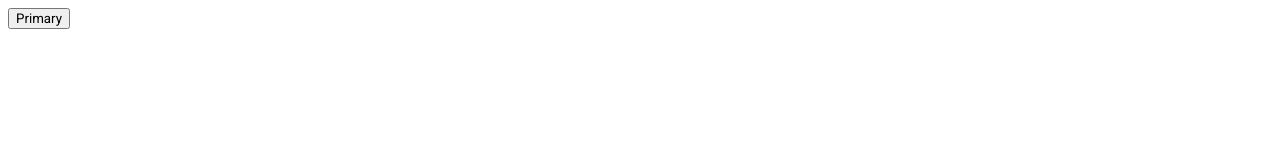
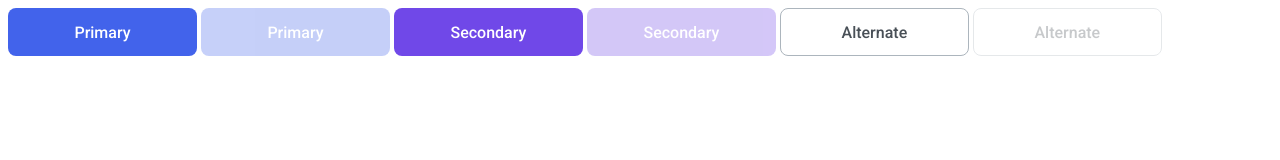
Before and after one commit to kashaeva-dev/htmlcss_helloword, a website: page 03-lection1/01-button/index.html in a window 1280 px wide. Drawn offline with Linux system fonts and the light colour scheme.

Commit message:
Add buttons

```diff
--- a/03-lection1/01-button/button.css
+++ b/03-lection1/01-button/button.css
@@ -1 +1,42 @@
-/* Стилизация кнопки */
+.button {
+    width: 189px;
+    height: 48px;
+    display: inline-block;
+    border-radius: 8px;
+    border: 0;
+    color: var(--white);
+    text-align: center;
+    font-size: 16px;
+    font-family: Roboto;
+    font-weight: 500;
+    word-wrap: break-word;
+    margin-bottom: 16px;
+}
+.button_theme_primary {
+    background-color: var(--primary);
+    transition: opacity 200ms ease-in-out, background 200ms ease-in-out;
+}
+.button_theme_secondary {
+    background-color: var(--secondary);
+    transition: opacity 200ms ease-in-out, background 200ms ease-in-out;
+}
+.button_theme_alternate {
+    background-color: var(--white);
+    transition: opacity 200ms ease-in-out, background 200ms ease-in-out;
+    border: 1px var(--grey-3) solid;
+    color: var(--grey-4);
+}
+.button_theme_primary:hover {
+    background-color: var(--primary_hover);
+}
+.button_theme_secondary:hover {
+    background-color: var(--secondary_hover);
+}
+.button_theme_alternate:hover {
+    border: 1px var(--black) solid;
+}
+.button_disabled {
+    pointer-events: none;
+    cursor: not-allowed;
+    opacity: 0.30;
+}
--- a/03-lection1/01-button/index.html
+++ b/03-lection1/01-button/index.html
@@ -8,6 +8,11 @@
     <body>
         <div>
             <button class="button button_theme_primary">Primary</button>
+            <button class="button button_theme_primary button_disabled">Primary</button>
+            <button class="button button_theme_secondary">Secondary</button>
+            <button class="button button_theme_secondary button_disabled">Secondary</button>
+            <button class="button button_theme_alternate">Alternate</button>
+            <button class="button button_theme_alternate button_disabled">Alternate</button>
         </div>
     </body>
 </html>
--- a/assets/css/main.css
+++ b/assets/css/main.css
@@ -5,7 +5,9 @@
     --black: #212429;
     --pink: #F784AD;
     --purple: #7048E8;
-    --blue: #374FC7;
+    --purple-2: #5028C6;
+    --blue: #4263EB;
+    --blue-2: #2342C0;
     --red: #F03D3E;
     --grey-1: #F8F9FA;
     --grey-2: #DDE2E5;
@@ -16,7 +18,9 @@
     --success: var(--blue);
 
     --primary: var(--blue);
+    --primary_hover: var(--blue-2);
     --secondary: var(--purple);
+    --secondary_hover: var(--purple-2);
 }
 
 * {
--- /dev/null
+++ b/components/container/container.css
@@ -0,0 +1,4 @@
+.container {
+    max-width: 1110px;
+    margin: 0 auto;
+}
```
Also changed, not shown: components/header/header.css (added, +12 -0 lines).
